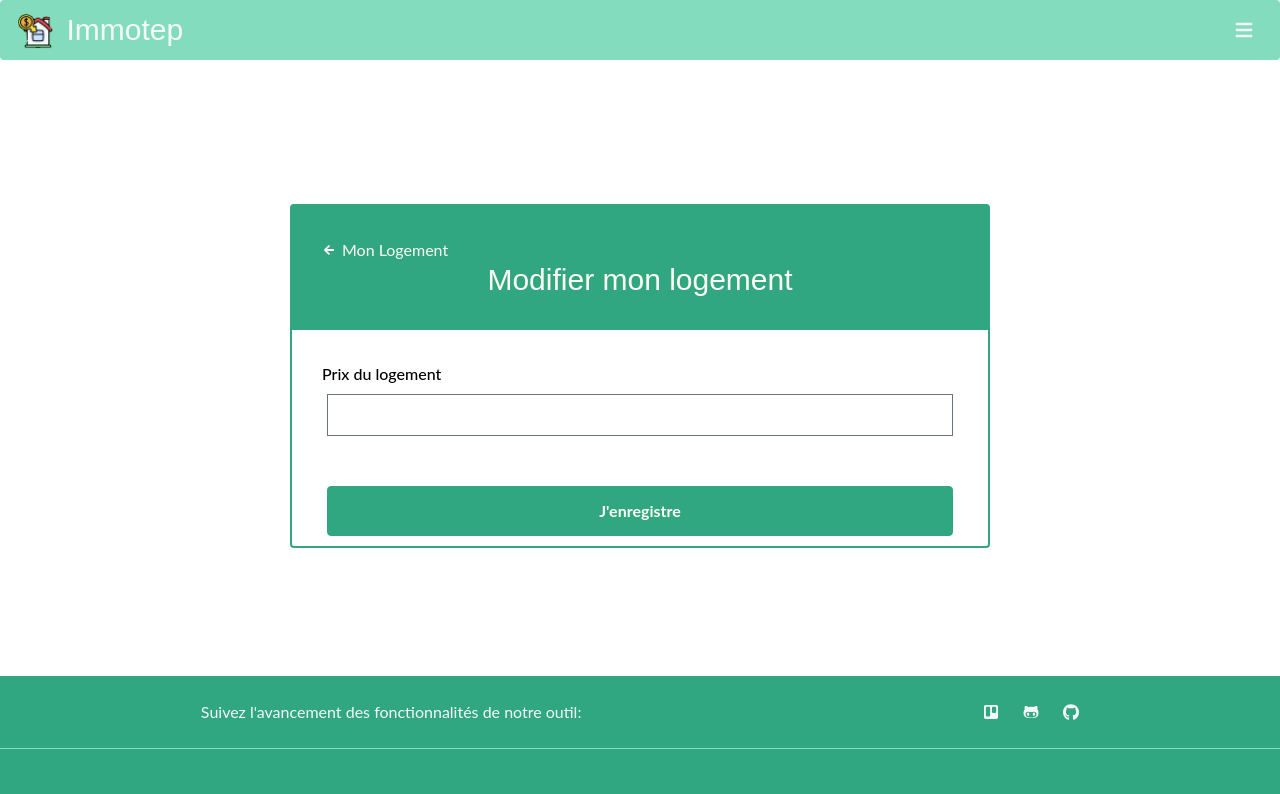
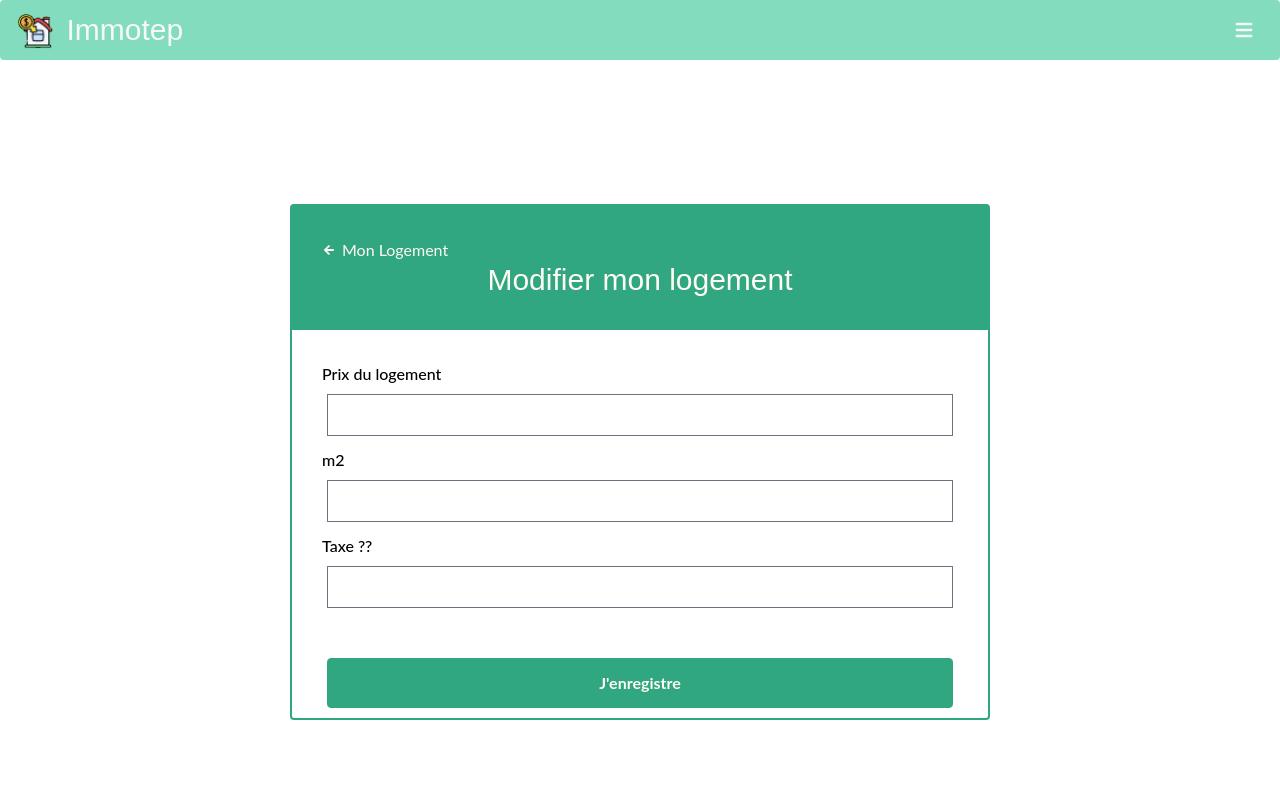
Before and after one commit to ophelie-gaudin/Immotep_front_react, a React (Create React App) app: page /dashboard/1/housing/1/edit in a window 1280 px wide. Shown: the top 794 px of the page. Built offline with nearby package versions, Linux system fonts and the light colour scheme.

Commit message:
fix security for update housing

```diff
--- a/src/Components/HousingEdit/index.jsx
+++ b/src/Components/HousingEdit/index.jsx
@@ -3,16 +3,21 @@ import FormsCard from '../FormsCard';
 import Cookies from "js-cookie";
 
 export default function HousingEdit() {
-  const [ad_price, setAd_price] = useState("");
+  const [ad_price, setAd_price] = useState();
+  const [area, setArea] = useState();
+  const [building_co_tax, setBuilding_Co_Tax] = useState();
+
   const id_project = window.location.href
     .slice(window.location.href.indexOf("dashboard"))
     .substring(10, 12);
   const id_housing = window.location.href
-  .slice(window.location.href.indexOf("housing"))
-  .substring(8, 10);
+    .slice(window.location.href.indexOf("housing"))
+    .substring(8, 10);
 
   const data = {
     ad_price,
+    area,
+    building_co_tax
   }
 
   const handleSubmit = (e) => {
@@ -53,6 +58,22 @@ export default function HousingEdit() {
               onChange={(e) => setAd_price(e.target.value)}
             />
           </label>
+          <label className="font-medium">
+            m2
+            <input
+              type="text"
+              className="mt-2"
+              onChange={(e) => setArea(e.target.value)}
+            />
+          </label>
+          <label className="font-medium">
+            Taxe ??
+            <input
+              type="text"
+              className="mt-2"
+              onChange={(e) => setBuilding_Co_Tax(e.target.value)}
+            />
+          </label>
           <button className="orange-button forms-buttons">J'enregistre</button>
         </form>
       </FormsCard>
--- a/src/Components/Main/HousingCardInfo/index.jsx
+++ b/src/Components/Main/HousingCardInfo/index.jsx
@@ -13,7 +13,7 @@ const HousingCardInfo = (props) => {
         <div className="project-card-localization">{data.localization}</div>
         <div className="project-card-title">{data.ad_price}</div>
         <div className="project-card-comment">{data.property_category}</div>
-        <div className="project-card-comment">{data.area}</div>
+        <div className="project-card-comment">{data.area} m2</div>
         <div className="project-card-comment">{data.ad_url}</div>
         <div className="project-card-comment">{data.comment}</div>
         <div className="project-card-comment">{data.offer_price}</div>
```
